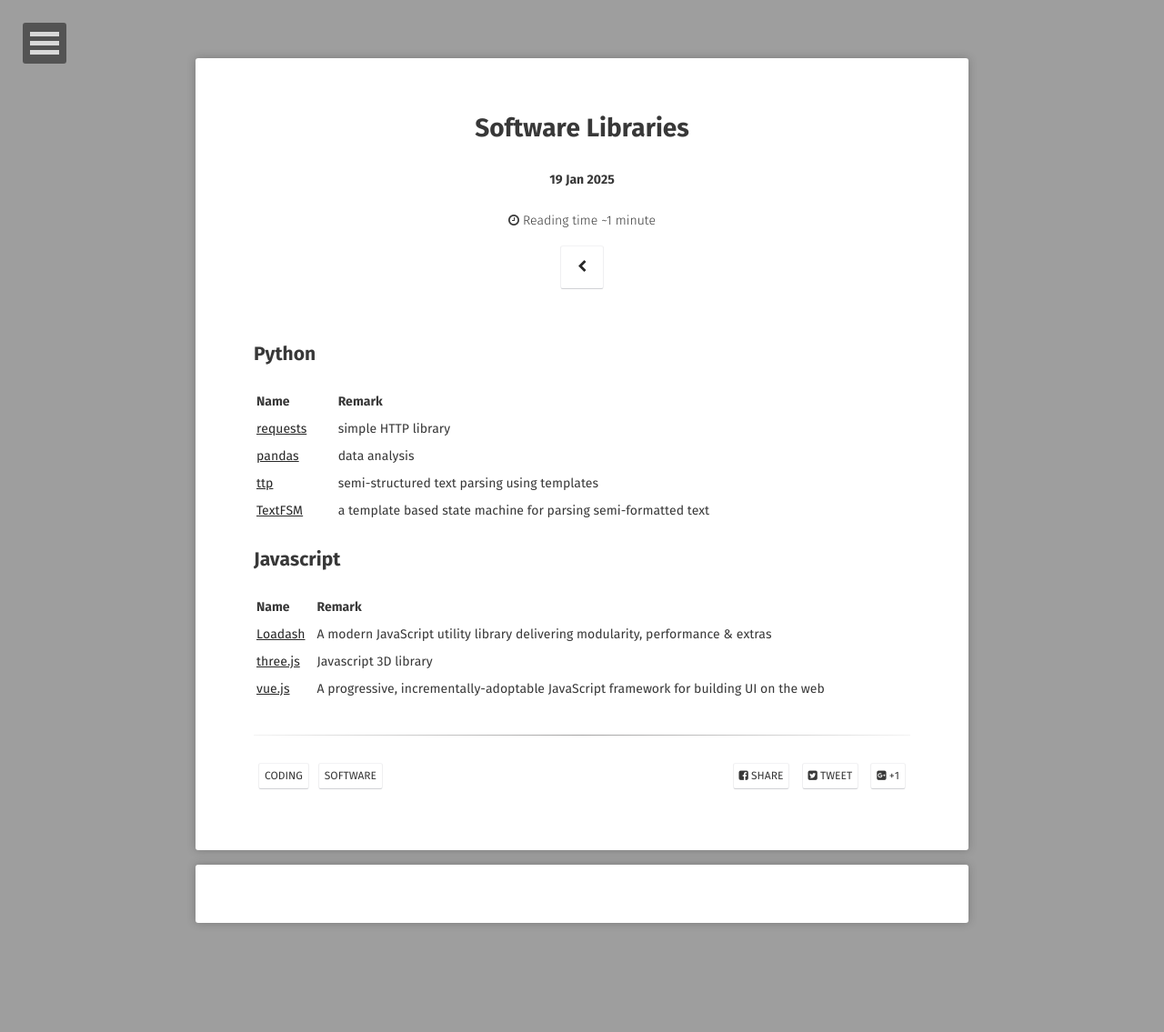
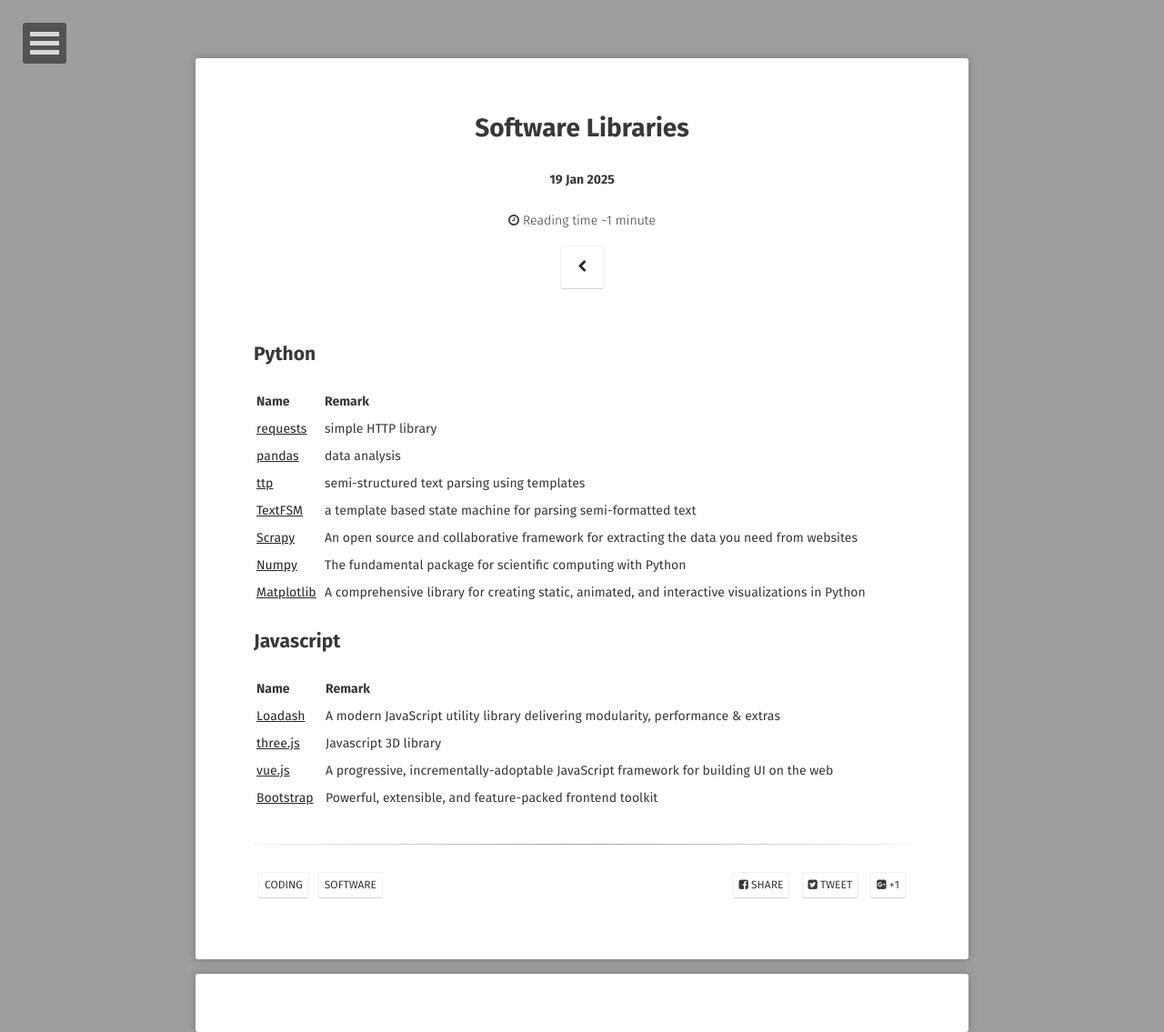
Before and after one commit to o7878x/o7878x.github.io, a Jekyll site: the page built from _posts/2025-01-19-software-libraries.md, in a window 1280 px wide. Shown: the whole page at 91% size. Built offline with Jekyll 4.4.1, drawn with Linux system fonts in a browser that asks for light colours; some web fonts are replaced; comment, search, counter and statistics services are not loaded; before the commit the page ends 1015 px from its top, so only the background shows below that.

Commit message:
feature:add numpy lib and so

```diff
--- a/_posts/2025-01-19-software-libraries.md
+++ b/_posts/2025-01-19-software-libraries.md
@@ -17,6 +17,9 @@
 | [pandas](https://pandas.pydata.org/) | data analysis |
 | [ttp](https://github.com/dmulyalin/ttp) | semi-structured text parsing using templates |
 | [TextFSM](https://github.com/google/textfsm/tree/master) | a template based state machine for parsing semi-formatted text |
+| [Scrapy](https://scrapy.org/) | An open source and collaborative framework for extracting the data you need from websites |
+| [Numpy](https://numpy.org/) | The fundamental package for scientific computing with Python |
+| [Matplotlib](https://matplotlib.org/) | A comprehensive library for creating static, animated, and interactive visualizations in Python |
 
 ## Javascript
 
@@ -25,3 +28,4 @@
 | [Loadash](https://lodash.com/) | A modern JavaScript utility library delivering modularity, performance & extras |
 | [three.js](https://threejs.org/) | Javascript 3D library |
 | [vue.js](https://cn.vuejs.org/) | A progressive, incrementally-adoptable JavaScript framework for building UI on the web |
+| [Bootstrap](https://getbootstrap.com/) | Powerful, extensible, and feature-packed frontend toolkit |
```
